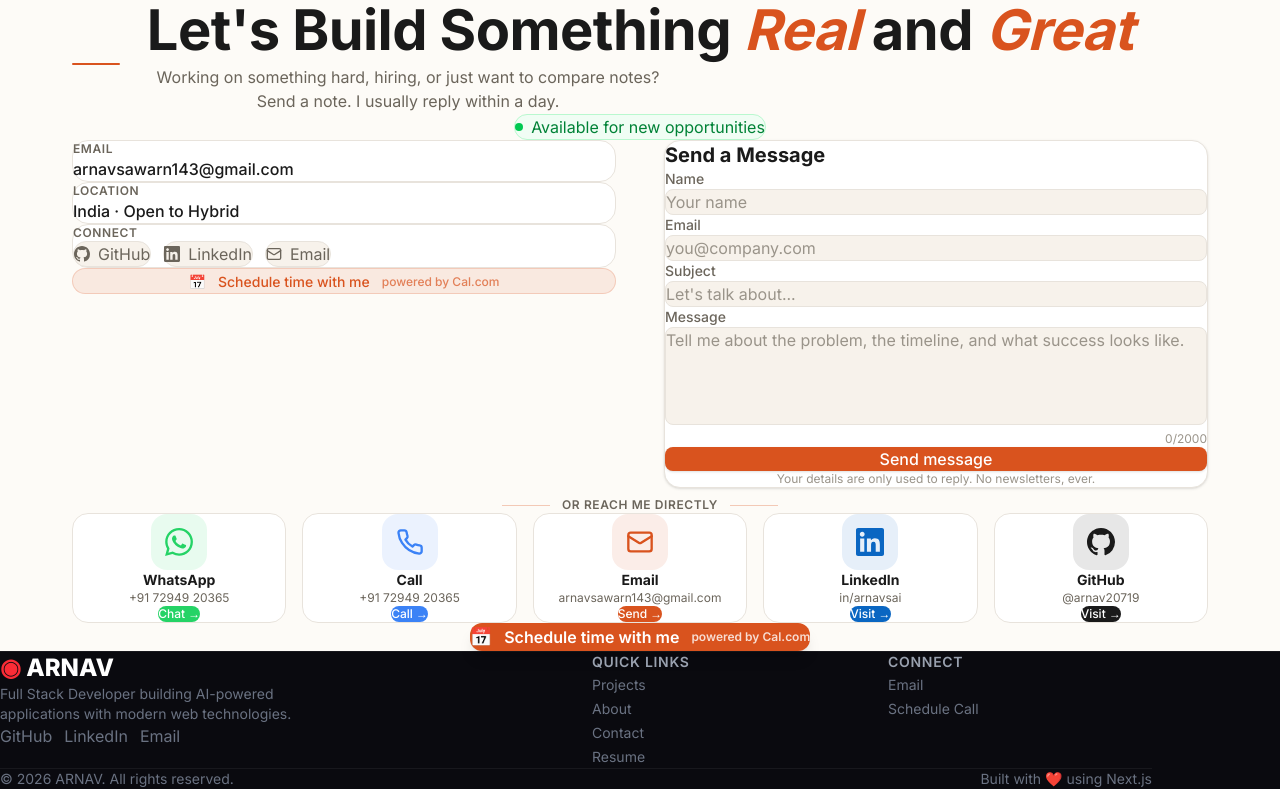
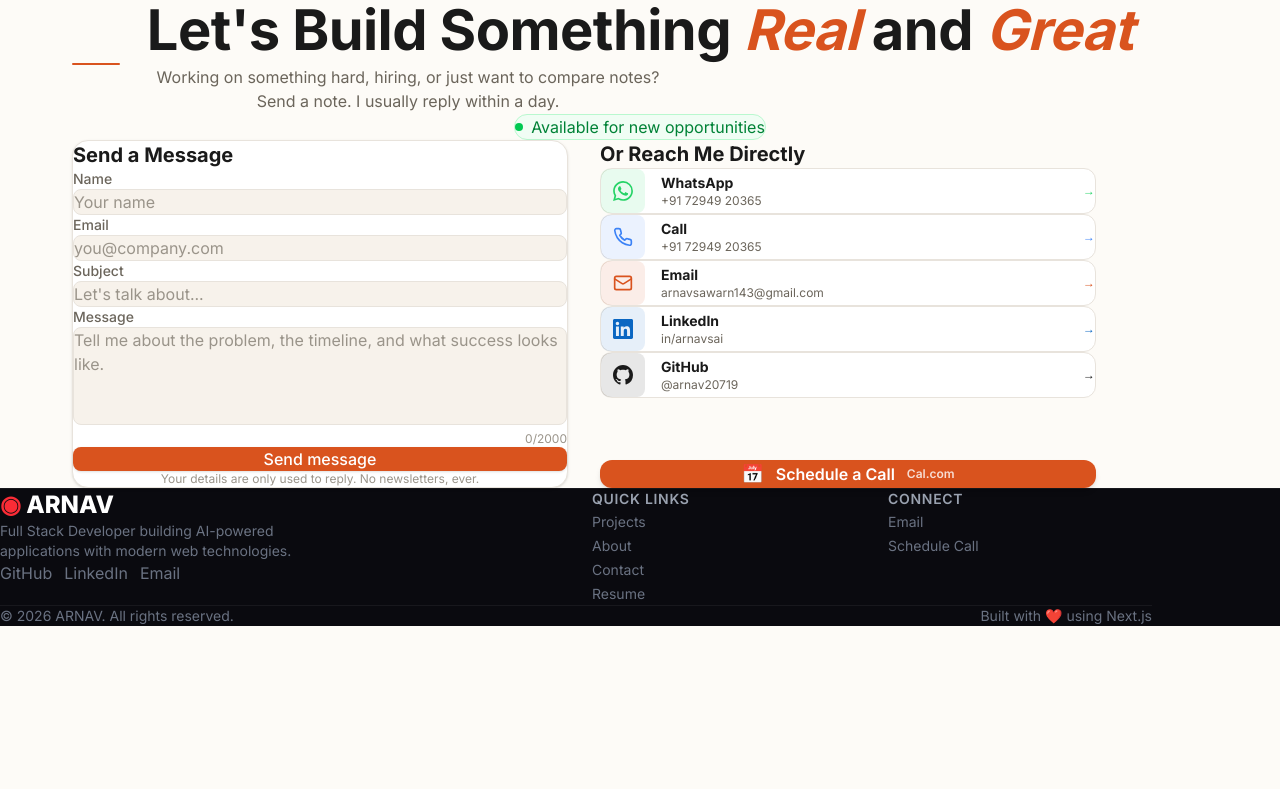
Before and after one commit to arnav20719/my-portfolio, a Next.js app: page / in a window 1280 px wide. Shown: the part 2025-2814 px from the top of the page. After the commit the page ends 2651 px from the top, so only its background shows below. Built offline with nearby package versions, Linux system fonts and the light colour scheme.

Commit message:
Redesign contact section - clean two-column layout

```diff
--- a/app/page.tsx
+++ b/app/page.tsx
@@ -20,32 +20,32 @@ const LinkedinIcon = () => (
 
 // ===== LARGE SVG ICONS FOR CONTACT CARDS =====
 const WhatsappIconLarge = () => (
-  <svg xmlns="http://www.w3.org/2000/svg" width="24" height="24" viewBox="0 0 24 24" fill="currentColor" className="w-7 h-7">
+  <svg xmlns="http://www.w3.org/2000/svg" width="24" height="24" viewBox="0 0 24 24" fill="currentColor" className="w-5 h-5">
     <path d="M17.472 14.382c-.297-.149-1.758-.867-2.03-.967-.273-.099-.471-.148-.67.15-.197.297-.767.966-.94 1.164-.173.199-.347.223-.644.075-.297-.15-1.255-.463-2.39-1.475-.883-.788-1.48-1.761-1.653-2.059-.173-.297-.018-.458.13-.606.134-.133.298-.347.446-.52.149-.174.198-.298.298-.497.099-.198.05-.371-.025-.52-.075-.149-.669-1.612-.916-2.207-.242-.579-.487-.5-.669-.51-.173-.008-.371-.01-.57-.01-.198 0-.52.074-.792.372-.272.297-1.04 1.016-1.04 2.479 0 1.462 1.065 2.875 1.213 3.074.149.198 2.096 3.2 5.077 4.487.709.306 1.262.489 1.694.625.712.227 1.36.195 1.871.118.571-.085 1.758-.719 2.006-1.413.248-.694.248-1.289.173-1.413-.074-.124-.272-.198-.57-.347m-5.421 7.403h-.004a9.87 9.87 0 01-5.031-1.378l-.361-.214-3.741.982.998-3.648-.235-.374a9.86 9.86 0 01-1.51-5.26c.001-5.45 4.436-9.884 9.888-9.884 2.64 0 5.122 1.03 6.988 2.898a9.825 9.825 0 012.893 6.994c-.003 5.45-4.437 9.884-9.885 9.884m8.413-18.297A11.815 11.815 0 0012.05 0C5.495 0 .16 5.335.157 11.892c0 2.096.547 4.142 1.588 5.945L.057 24l6.305-1.654a11.882 11.882 0 005.683 1.448h.005c6.554 0 11.89-5.335 11.893-11.893a11.821 11.821 0 00-3.48-8.413z" />
   </svg>
 );
 
 const PhoneIconLarge = () => (
-  <svg xmlns="http://www.w3.org/2000/svg" width="24" height="24" viewBox="0 0 24 24" fill="none" stroke="currentColor" strokeWidth="2" strokeLinecap="round" strokeLinejoin="round" className="w-7 h-7">
+  <svg xmlns="http://www.w3.org/2000/svg" width="24" height="24" viewBox="0 0 24 24" fill="none" stroke="currentColor" strokeWidth="2" strokeLinecap="round" strokeLinejoin="round" className="w-5 h-5">
     <path d="M22 16.92v3a2 2 0 0 1-2.18 2 19.79 19.79 0 0 1-8.63-3.07 19.5 19.5 0 0 1-6-6 19.79 19.79 0 0 1-3.07-8.67A2 2 0 0 1 4.11 2h3a2 2 0 0 1 2 1.72 12.84 12.84 0 0 0 .7 2.81 2 2 0 0 1-.45 2.11L8.09 9.91a16 16 0 0 0 6 6l1.27-1.27a2 2 0 0 1 2.11-.45 12.84 12.84 0 0 0 2.81.7A2 2 0 0 1 22 16.92z" />
   </svg>
 );
 
 const MailIconLarge = () => (
-  <svg xmlns="http://www.w3.org/2000/svg" width="24" height="24" viewBox="0 0 24 24" fill="none" stroke="currentColor" strokeWidth="2" strokeLinecap="round" strokeLinejoin="round" className="w-7 h-7">
+  <svg xmlns="http://www.w3.org/2000/svg" width="24" height="24" viewBox="0 0 24 24" fill="none" stroke="currentColor" strokeWidth="2" strokeLinecap="round" strokeLinejoin="round" className="w-5 h-5">
     <rect x="2" y="4" width="20" height="16" rx="2" />
     <path d="m22 7-8.97 5.7a1.94 1.94 0 0 1-2.06 0L2 7" />
   </svg>
 );
 
 const LinkedinIconLarge = () => (
-  <svg xmlns="http://www.w3.org/2000/svg" width="24" height="24" viewBox="0 0 24 24" fill="currentColor" className="w-7 h-7">
+  <svg xmlns="http://www.w3.org/2000/svg" width="24" height="24" viewBox="0 0 24 24" fill="currentColor" className="w-5 h-5">
     <path d="M20.447 20.452h-3.554v-5.569c0-1.328-.027-3.037-1.852-3.037-1.853 0-2.136 1.445-2.136 2.939v5.667H9.351V9h3.414v1.561h.046c.477-.9 1.637-1.85 3.37-1.85 3.601 0 4.267 2.37 4.267 5.455v6.286zM5.337 7.433c-1.144 0-2.063-.926-2.063-2.065 0-1.138.92-2.063 2.063-2.063 1.14 0 2.064.925 2.064 2.063 0 1.139-.925 2.065-2.064 2.065zm1.782 13.019H3.555V9h3.564v11.452zM22.225 0H1.771C.792 0 0 .774 0 1.729v20.542C0 23.227.792 24 1.771 24h20.451C23.2 24 24 23.227 24 22.271V1.729C24 .774 23.2 0 22.222 0h.003z" />
   </svg>
 );
 
 const GithubIconLarge = () => (
-  <svg xmlns="http://www.w3.org/2000/svg" width="24" height="24" viewBox="0 0 24 24" fill="currentColor" className="w-7 h-7">
+  <svg xmlns="http://www.w3.org/2000/svg" width="24" height="24" viewBox="0 0 24 24" fill="currentColor" className="w-5 h-5">
     <path d="M12 0C5.37 0 0 5.37 0 12c0 5.31 3.435 9.795 8.205 11.385.6.105.825-.255.825-.57 0-.285-.015-1.23-.015-2.235-3.015.555-3.795-.735-4.035-1.41-.135-.345-.72-1.41-1.23-1.695-.42-.225-1.02-.78-.015-.795.945-.015 1.62.87 1.845 1.23 1.08 1.815 2.805 1.305 3.495.99.105-.78.42-1.305.765-1.605-2.67-.3-5.46-1.335-5.46-5.925 0-1.305.465-2.385 1.23-3.225-.12-.3-.54-1.53.12-3.15 0 0 1.005-.315 3.3 1.23.96-.27 1.98-.405 3-.405s2.04.135 3 .405c2.295-1.56 3.3-1.23 3.3-1.23.66 1.62.24 2.85.12 3.15.765.84 1.23 1.905 1.23 3.225 0 4.605-2.805 5.625-5.475 5.925.435.375.81 1.095.81 2.22 0 1.605-.015 2.895-.015 3.3 0 .315.225.69.825.57A12.02 12.02 0 0024 12c0-6.63-5.37-12-12-12z" />
   </svg>
 );
@@ -273,71 +273,10 @@ export default function HomePage() {
             </span>
           </div>
 
-          <div className="grid md:grid-cols-2 gap-12">
-            {/* ===== LEFT: Contact Info ===== */}
-            <div className="space-y-6">
-              {/* Email */}
-              <div className="bg-white rounded-2xl p-6 border border-[#E8E3DC] hover:border-[#D9531E]/30 transition-all duration-300">
-                <h4 className="text-xs font-semibold text-[#6B655B] uppercase tracking-wider mb-2">Email</h4>
-                <a href="mailto:arnavsawarn143@gmail.com" className="text-[#1A1A1A] font-medium hover:text-[#D9531E] transition-colors">
-                  arnavsawarn143@gmail.com
-                </a>
-              </div>
+          {/* Two Column Layout */}
+          <div className="grid md:grid-cols-2 gap-8 max-w-5xl mx-auto">
 
-              {/* Location */}
-              <div className="bg-white rounded-2xl p-6 border border-[#E8E3DC] hover:border-[#D9531E]/30 transition-all duration-300">
-                <h4 className="text-xs font-semibold text-[#6B655B] uppercase tracking-wider mb-2">Location</h4>
-                <p className="text-[#1A1A1A] font-medium">India · Open to Hybrid</p>
-              </div>
-
-              {/* Social Links */}
-              <div className="bg-white rounded-2xl p-6 border border-[#E8E3DC] hover:border-[#D9531E]/30 transition-all duration-300">
-                <h4 className="text-xs font-semibold text-[#6B655B] uppercase tracking-wider mb-3">Connect</h4>
-                <div className="flex flex-wrap gap-3">
-                  <a
-                    href="https://github.com/arnav20719"
-                    target="_blank"
-                    rel="noopener noreferrer"
-                    className="inline-flex items-center gap-2 px-4 py-2 rounded-full bg-[#F7F2EB] text-[#6B655B] hover:text-[#D9531E] border border-[#E8E3DC] hover:border-[#D9531E]/40 transition-all"
-                  >
-                    <GithubIcon />
-                    GitHub
-                  </a>
-                  <a
-                    href="https://linkedin.com/in/arnavsai"
-                    target="_blank"
-                    rel="noopener noreferrer"
-                    className="inline-flex items-center gap-2 px-4 py-2 rounded-full bg-[#F7F2EB] text-[#6B655B] hover:text-[#D9531E] border border-[#E8E3DC] hover:border-[#D9531E]/40 transition-all"
-                  >
-                    <LinkedinIcon />
-                    LinkedIn
-                  </a>
-                  <a
-                    href="mailto:arnavsawarn143@gmail.com"
-                    className="inline-flex items-center gap-2 px-4 py-2 rounded-full bg-[#F7F2EB] text-[#6B655B] hover:text-[#D9531E] border border-[#E8E3DC] hover:border-[#D9531E]/40 transition-all"
-                  >
-                    <Mail className="w-4 h-4" />
-                    Email
-                  </a>
-                </div>
-              </div>
-
-              {/* Calendly */}
-              <div className="bg-[#D9531E]/10 rounded-2xl p-6 border border-[#D9531E]/20 text-center hover:bg-[#D9531E]/20 transition-all duration-300">
-                <a
-                  href="https://cal.id/arnav-raj"
-                  target="_blank"
-                  rel="noopener noreferrer"
-                  className="inline-flex items-center gap-3 text-sm font-medium text-[#D9531E] hover:opacity-80 transition-opacity"
-                >
-                  <span>📅</span>
-                  Schedule time with me
-                  <span className="text-xs opacity-70">powered by Cal.com</span>
-                </a>
-              </div>
-            </div>
-
-            {/* ===== RIGHT: Contact Form ===== */}
+            {/* ===== LEFT: Contact Form ===== */}
             <div className="bg-white rounded-2xl p-8 border border-[#E8E3DC] shadow-sm">
               <h3 className="text-xl font-bold text-[#1A1A1A] mb-6">Send a Message</h3>
               <form className="space-y-4">
@@ -385,69 +324,57 @@ export default function HomePage() {
                 </p>
               </form>
             </div>
-          </div>
 
-          {/* ===== OR REACH ME DIRECTLY - 5 ANIMATED BUTTONS ===== */}
-          <div className="mt-16">
-            <div className="text-center mb-8">
-              <div className="inline-flex items-center gap-3">
-                <div className="w-12 h-px bg-[#D9531E]/30"></div>
-                <span className="text-xs font-semibold text-[#6B655B] uppercase tracking-wider">
-                  Or Reach Me Directly
-                </span>
-                <div className="w-12 h-px bg-[#D9531E]/30"></div>
-              </div>
-            </div>
+            {/* ===== RIGHT: Reach Me Directly ===== */}
+            <div className="flex flex-col">
+              <h3 className="text-xl font-bold text-[#1A1A1A] mb-6">Or Reach Me Directly</h3>
 
-            <div className="grid grid-cols-2 md:grid-cols-3 lg:grid-cols-5 gap-4">
+              <div className="space-y-3 flex-1">
                 {/* WhatsApp */}
                 <a
                   href="https://wa.me/917294920365"
                   target="_blank"
                   rel="noopener noreferrer"
-                className="group bg-white rounded-2xl p-5 border border-[#E8E3DC] hover:border-transparent transition-all duration-500 hover:-translate-y-2 hover:shadow-xl flex flex-col items-center text-center relative overflow-hidden"
+                  className="group flex items-center gap-4 p-4 bg-white rounded-xl border border-[#E8E3DC] hover:border-[#25D366]/50 transition-all duration-300 hover:-translate-y-0.5 hover:shadow-md"
                 >
-                <div className="absolute inset-0 bg-[#25D366]/10 opacity-0 group-hover:opacity-100 transition-opacity duration-500"></div>
-                <div className="relative z-10 w-14 h-14 rounded-2xl bg-[#25D366]/10 flex items-center justify-center text-[#25D366] mb-3 group-hover:scale-110 transition-transform duration-500">
+                  <div className="w-11 h-11 rounded-lg bg-[#25D366]/10 flex items-center justify-center text-[#25D366] shrink-0 group-hover:scale-110 transition-transform">
                     <WhatsappIconLarge />
                   </div>
-                <h3 className="relative z-10 text-sm font-bold text-[#1A1A1A] mb-1">WhatsApp</h3>
-                <p className="relative z-10 text-xs text-[#6B655B] mb-3">+91 72949 20365</p>
-                <span className="relative z-10 inline-flex items-center gap-1 px-3 py-1.5 rounded-full text-xs font-medium text-white bg-[#25D366] hover:bg-[#1EBE57] transition-all duration-300">
-                  Chat →
-                </span>
+                  <div className="flex-1 min-w-0">
+                    <h4 className="text-sm font-bold text-[#1A1A1A]">WhatsApp</h4>
+                    <p className="text-xs text-[#6B655B]">+91 72949 20365</p>
+                  </div>
+                  <span className="text-xs text-[#25D366] font-medium group-hover:translate-x-1 transition-transform">→</span>
                 </a>
 
                 {/* Call */}
                 <a
                   href="tel:+917294920365"
-                className="group bg-white rounded-2xl p-5 border border-[#E8E3DC] hover:border-transparent transition-all duration-500 hover:-translate-y-2 hover:shadow-xl flex flex-col items-center text-center relative overflow-hidden"
+                  className="group flex items-center gap-4 p-4 bg-white rounded-xl border border-[#E8E3DC] hover:border-[#3B82F6]/50 transition-all duration-300 hover:-translate-y-0.5 hover:shadow-md"
                 >
-                <div className="absolute inset-0 bg-[#3B82F6]/10 opacity-0 group-hover:opacity-100 transition-opacity duration-500"></div>
-                <div className="relative z-10 w-14 h-14 rounded-2xl bg-[#3B82F6]/10 flex items-center justify-center text-[#3B82F6] mb-3 group-hover:scale-110 transition-transform duration-500">
+                  <div className="w-11 h-11 rounded-lg bg-[#3B82F6]/10 flex items-center justify-center text-[#3B82F6] shrink-0 group-hover:scale-110 transition-transform">
                     <PhoneIconLarge />
                   </div>
-                <h3 className="relative z-10 text-sm font-bold text-[#1A1A1A] mb-1">Call</h3>
-                <p className="relative z-10 text-xs text-[#6B655B] mb-3">+91 72949 20365</p>
-                <span className="relative z-10 inline-flex items-center gap-1 px-3 py-1.5 rounded-full text-xs font-medium text-white bg-[#3B82F6] hover:bg-[#2563EB] transition-all duration-300">
-                  Call →
-                </span>
+                  <div className="flex-1 min-w-0">
+                    <h4 className="text-sm font-bold text-[#1A1A1A]">Call</h4>
+                    <p className="text-xs text-[#6B655B]">+91 72949 20365</p>
+                  </div>
+                  <span className="text-xs text-[#3B82F6] font-medium group-hover:translate-x-1 transition-transform">→</span>
                 </a>
 
                 {/* Email */}
                 <a
                   href="mailto:arnavsawarn143@gmail.com"
-                className="group bg-white rounded-2xl p-5 border border-[#E8E3DC] hover:border-transparent transition-all duration-500 hover:-translate-y-2 hover:shadow-xl flex flex-col items-center text-center relative overflow-hidden"
+                  className="group flex items-center gap-4 p-4 bg-white rounded-xl border border-[#E8E3DC] hover:border-[#D9531E]/50 transition-all duration-300 hover:-translate-y-0.5 hover:shadow-md"
                 >
-                <div className="absolute inset-0 bg-[#D9531E]/10 opacity-0 group-hover:opacity-100 transition-opacity duration-500"></div>
-                <div className="relative z-10 w-14 h-14 rounded-2xl bg-[#D9531E]/10 flex items-center justify-center text-[#D9531E] mb-3 group-hover:scale-110 transition-transform duration-500">
+                  <div className="w-11 h-11 rounded-lg bg-[#D9531E]/10 flex items-center justify-center text-[#D9531E] shrink-0 group-hover:scale-110 transition-transform">
                     <MailIconLarge />
                   </div>
-                <h3 className="relative z-10 text-sm font-bold text-[#1A1A1A] mb-1">Email</h3>
-                <p className="relative z-10 text-xs text-[#6B655B] mb-3 break-all">arnavsawarn143@gmail.com</p>
-                <span className="relative z-10 inline-flex items-center gap-1 px-3 py-1.5 rounded-full text-xs font-medium text-white bg-[#D9531E] hover:bg-[#C2410C] transition-all duration-300">
-                  Send →
-                </span>
+                  <div className="flex-1 min-w-0">
+                    <h4 className="text-sm font-bold text-[#1A1A1A]">Email</h4>
+                    <p className="text-xs text-[#6B655B] truncate">arnavsawarn143@gmail.com</p>
+                  </div>
+                  <span className="text-xs text-[#D9531E] font-medium group-hover:translate-x-1 transition-transform">→</span>
                 </a>
 
                 {/* LinkedIn */}
@@ -455,17 +382,16 @@ export default function HomePage() {
                   href="https://linkedin.com/in/arnavsai"
                   target="_blank"
                   rel="noopener noreferrer"
-                className="group bg-white rounded-2xl p-5 border border-[#E8E3DC] hover:border-transparent transition-all duration-500 hover:-translate-y-2 hover:shadow-xl flex flex-col items-center text-center relative overflow-hidden"
+                  className="group flex items-center gap-4 p-4 bg-white rounded-xl border border-[#E8E3DC] hover:border-[#0A66C2]/50 transition-all duration-300 hover:-translate-y-0.5 hover:shadow-md"
                 >
-                <div className="absolute inset-0 bg-[#0A66C2]/10 opacity-0 group-hover:opacity-100 transition-opacity duration-500"></div>
-                <div className="relative z-10 w-14 h-14 rounded-2xl bg-[#0A66C2]/10 flex items-center justify-center text-[#0A66C2] mb-3 group-hover:scale-110 transition-transform duration-500">
+                  <div className="w-11 h-11 rounded-lg bg-[#0A66C2]/10 flex items-center justify-center text-[#0A66C2] shrink-0 group-hover:scale-110 transition-transform">
                     <LinkedinIconLarge />
                   </div>
-                <h3 className="relative z-10 text-sm font-bold text-[#1A1A1A] mb-1">LinkedIn</h3>
-                <p className="relative z-10 text-xs text-[#6B655B] mb-3">in/arnavsai</p>
-                <span className="relative z-10 inline-flex items-center gap-1 px-3 py-1.5 rounded-full text-xs font-medium text-white bg-[#0A66C2] hover:bg-[#084E96] transition-all duration-300">
-                  Visit →
-                </span>
+                  <div className="flex-1 min-w-0">
+                    <h4 className="text-sm font-bold text-[#1A1A1A]">LinkedIn</h4>
+                    <p className="text-xs text-[#6B655B]">in/arnavsai</p>
+                  </div>
+                  <span className="text-xs text-[#0A66C2] font-medium group-hover:translate-x-1 transition-transform">→</span>
                 </a>
 
                 {/* GitHub */}
@@ -473,31 +399,29 @@ export default function HomePage() {
                   href="https://github.com/arnav20719"
                   target="_blank"
                   rel="noopener noreferrer"
-                className="group bg-white rounded-2xl p-5 border border-[#E8E3DC] hover:border-transparent transition-all duration-500 hover:-translate-y-2 hover:shadow-xl flex flex-col items-center text-center relative overflow-hidden col-span-2 md:col-span-1"
+                  className="group flex items-center gap-4 p-4 bg-white rounded-xl border border-[#E8E3DC] hover:border-[#1A1A1A]/50 transition-all duration-300 hover:-translate-y-0.5 hover:shadow-md"
                 >
-                <div className="absolute inset-0 bg-[#1A1A1A]/10 opacity-0 group-hover:opacity-100 transition-opacity duration-500"></div>
-                <div className="relative z-10 w-14 h-14 rounded-2xl bg-[#1A1A1A]/10 flex items-center justify-center text-[#1A1A1A] mb-3 group-hover:scale-110 transition-transform duration-500">
+                  <div className="w-11 h-11 rounded-lg bg-[#1A1A1A]/10 flex items-center justify-center text-[#1A1A1A] shrink-0 group-hover:scale-110 transition-transform">
                     <GithubIconLarge />
                   </div>
-                <h3 className="relative z-10 text-sm font-bold text-[#1A1A1A] mb-1">GitHub</h3>
-                <p className="relative z-10 text-xs text-[#6B655B] mb-3">@arnav20719</p>
-                <span className="relative z-10 inline-flex items-center gap-1 px-3 py-1.5 rounded-full text-xs font-medium text-white bg-[#1A1A1A] hover:bg-[#333333] transition-all duration-300">
-                  Visit →
-                </span>
+                  <div className="flex-1 min-w-0">
+                    <h4 className="text-sm font-bold text-[#1A1A1A]">GitHub</h4>
+                    <p className="text-xs text-[#6B655B]">@arnav20719</p>
+                  </div>
+                  <span className="text-xs text-[#1A1A1A] font-medium group-hover:translate-x-1 transition-transform">→</span>
                 </a>
               </div>
 
-            {/* Schedule CTA */}
-            <div className="mt-8 text-center">
+              {/* Schedule a Call */}
               <a
                 href="https://cal.id/arnav-raj"
                 target="_blank"
                 rel="noopener noreferrer"
-                className="inline-flex items-center gap-3 px-8 py-4 bg-[#D9531E] text-white font-semibold rounded-xl hover:bg-[#C2410C] transition-all duration-300 hover:scale-105 shadow-lg hover:shadow-[#D9531E]/30"
+                className="mt-4 flex items-center justify-center gap-3 px-6 py-4 bg-[#D9531E] text-white font-semibold rounded-xl hover:bg-[#C2410C] transition-all duration-300 hover:scale-[1.02] shadow-md hover:shadow-lg hover:shadow-[#D9531E]/30"
               >
                 <span className="text-lg">📅</span>
-                Schedule time with me
-                <span className="text-xs opacity-80">powered by Cal.com</span>
+                Schedule a Call
+                <span className="text-xs opacity-80">Cal.com</span>
               </a>
             </div>
           </div>
```
Lines whose indentation alone changed are shown as unchanged.
